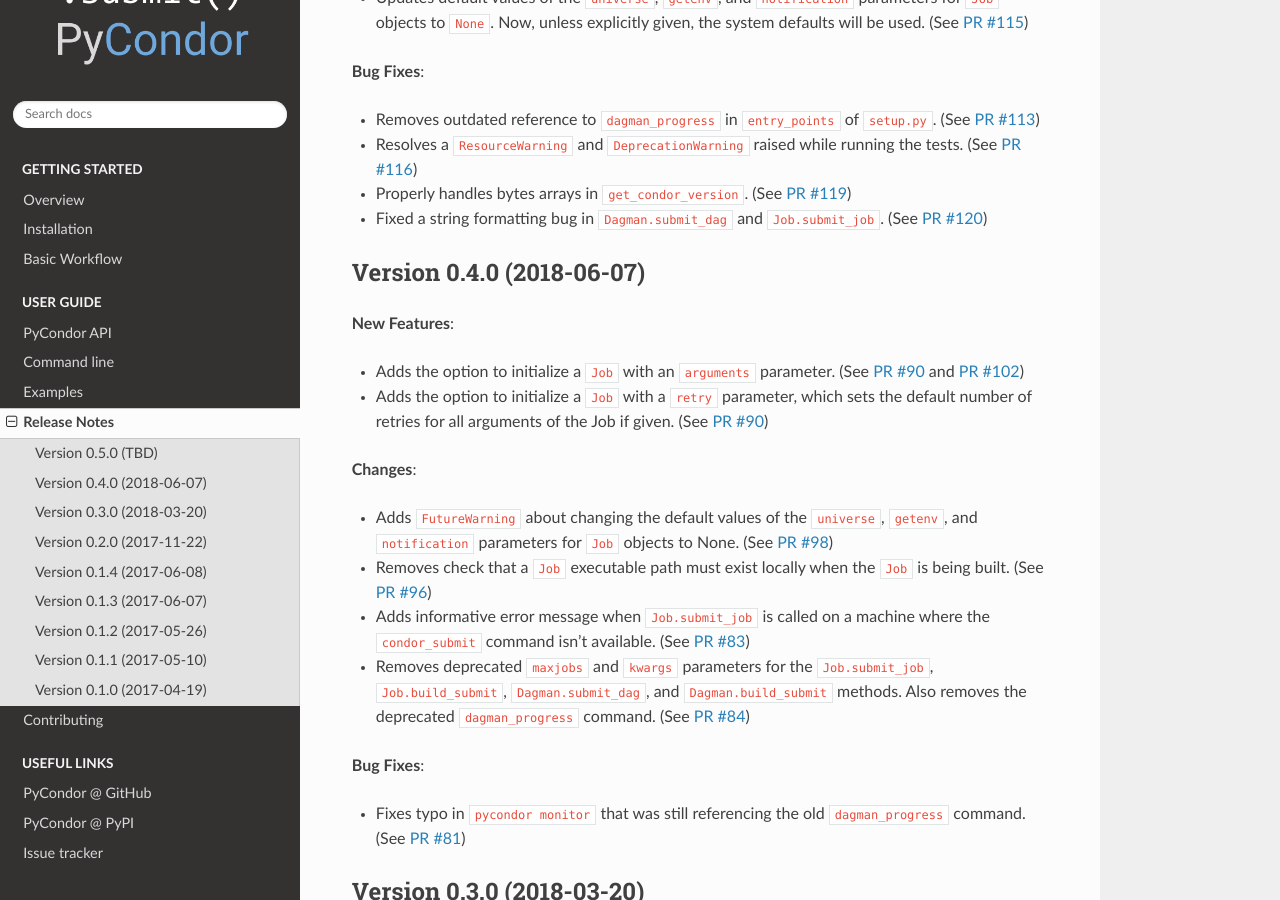
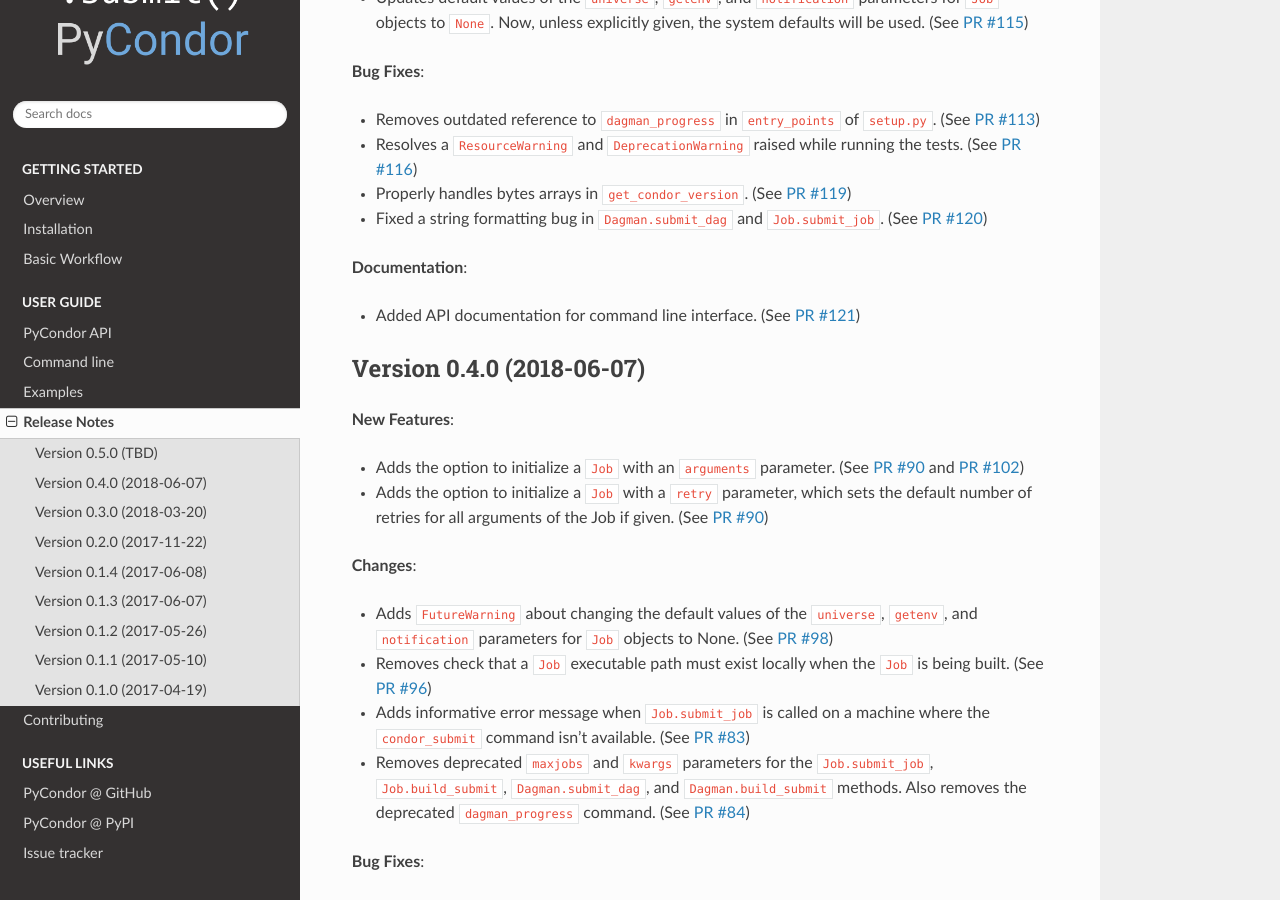
Before and after one commit to pycondor/pycondor, a Sphinx documentation site: the page built from docs/changelog.rst, in a window 1280 px wide and 900 px high, scrolled down 374 px. Built offline with Sphinx 7.4.7 and the Read the Docs theme 2.0.0, drawn with Linux system fonts in a browser that asks for light colours; the version number is read from the project's files by our own code.

Commit message:
Add changelog entry

```diff
--- a/docs/changelog.rst
+++ b/docs/changelog.rst
@@ -28,6 +28,11 @@
   running the tests. (See `PR #116 <https://github.com/jrbourbeau/pycondor/pull/116>`_)
 - Properly handles bytes arrays in ``get_condor_version``. (See `PR #119 <https://github.com/jrbourbeau/pycondor/pull/119>`_)
 - Fixed a string formatting bug in ``Dagman.submit_dag`` and ``Job.submit_job``. (See `PR #120 <https://github.com/jrbourbeau/pycondor/pull/120>`_)
+
+**Documentation**:
+
+- Added API documentation for command line interface. (See `PR #121 <https://github.com/jrbourbeau/pycondor/pull/121>`_)
+
 
 Version 0.4.0 (2018-06-07)
 --------------------------
```
